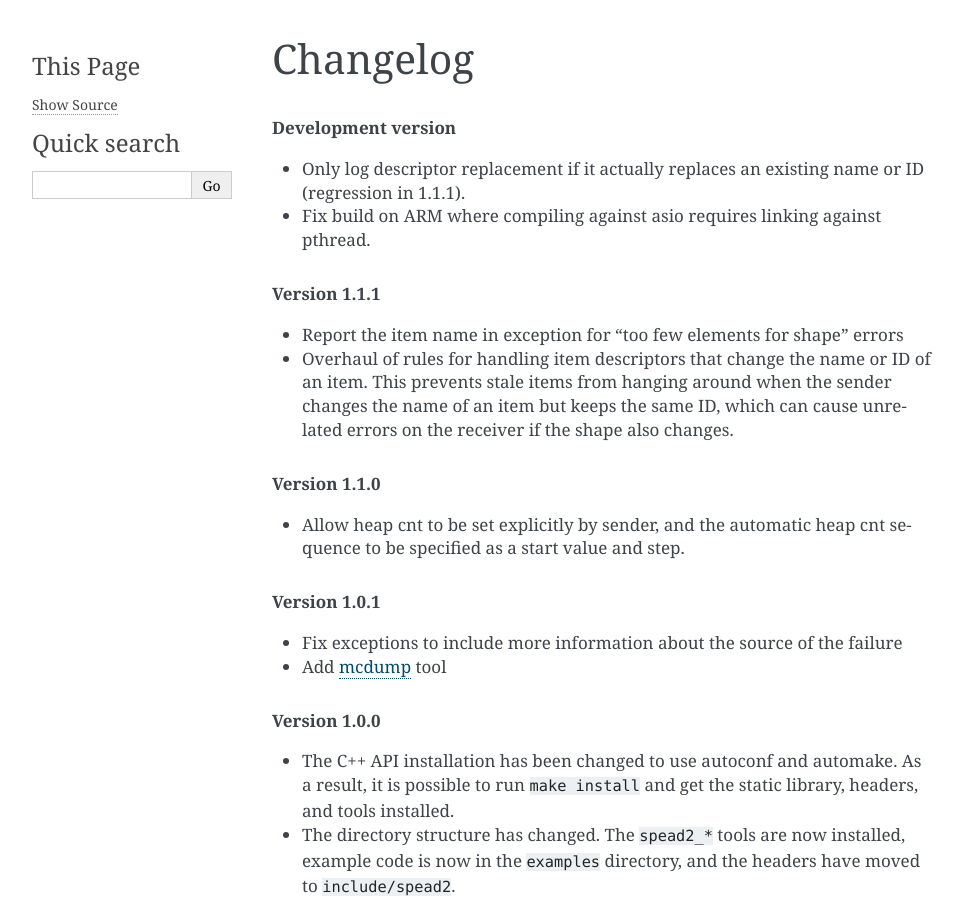
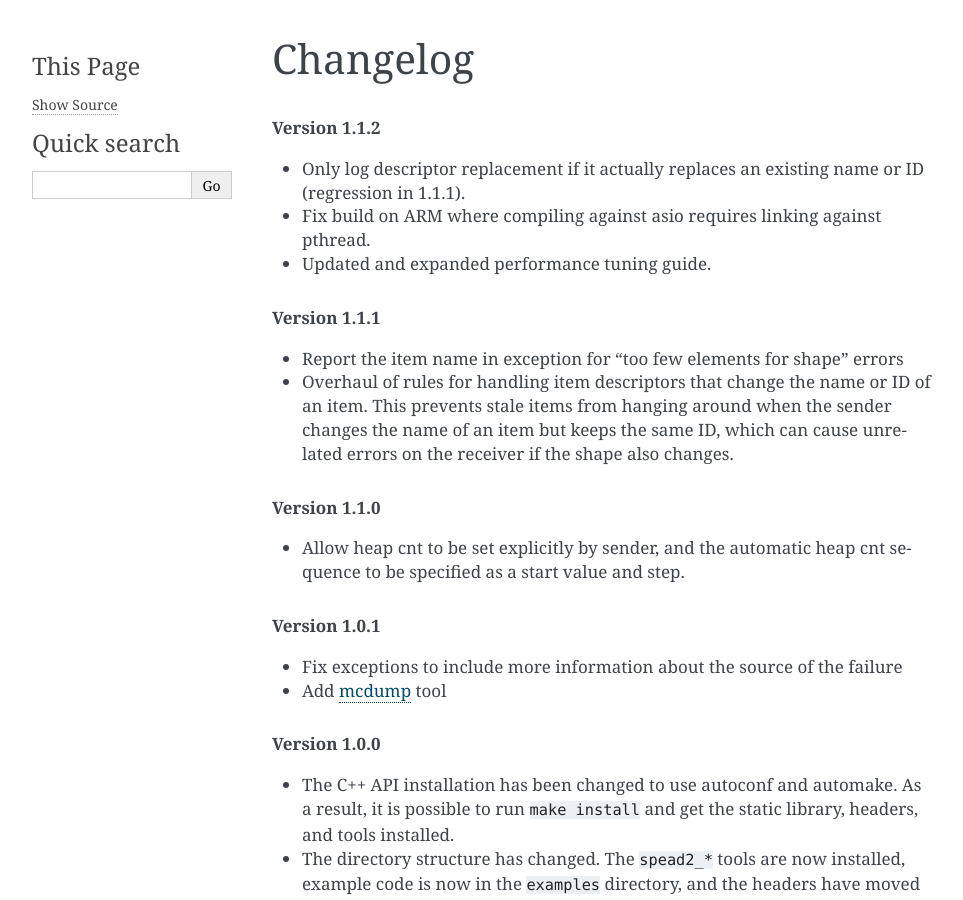
Before and after one commit to ska-sa/spead2, a Sphinx documentation site: the page built from doc/changelog.rst, in a window 1280 px wide and 900 px high. Shown: the whole window, without its empty margins (148-1111 px from the left). Built offline with Sphinx 7.4.7, drawn with Linux system fonts in a browser that asks for light colours.

Commit message:
Prepare 1.1.2 release

```diff
--- a/doc/changelog.rst
+++ b/doc/changelog.rst
@@ -1,12 +1,13 @@
 Changelog
 =========
 
-.. rubric:: Development version
+.. rubric:: Version 1.1.2
 
 - Only log descriptor replacement if it actually replaces an existing name or
   ID (regression in 1.1.1).
 - Fix build on ARM where compiling against asio requires linking against
   pthread.
+- Updated and expanded performance tuning guide.
 
 .. rubric:: Version 1.1.1
 
--- a/spead2/_version.py
+++ b/spead2/_version.py
@@ -1 +1 @@
-__version__ = "1.1.1"
+__version__ = "1.1.2"
```
